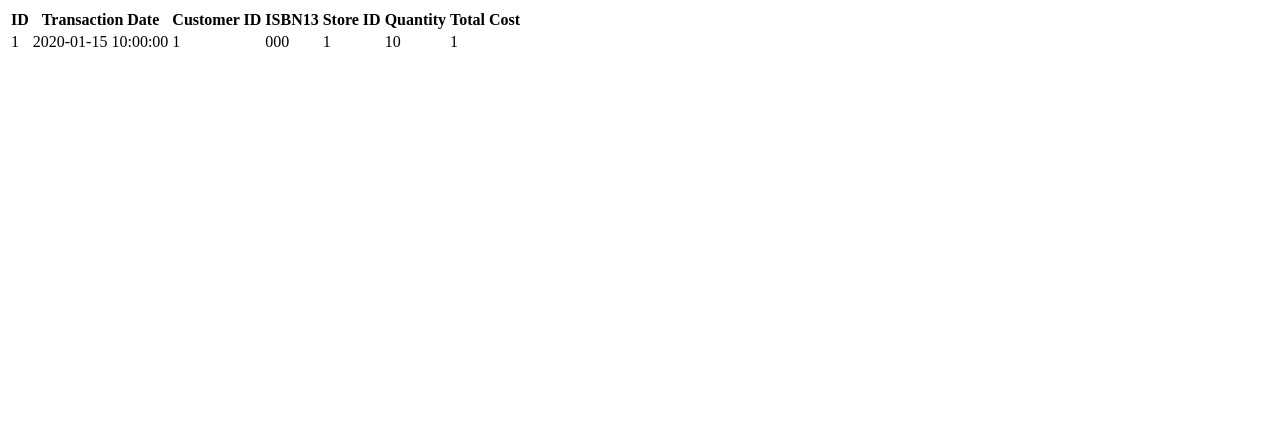
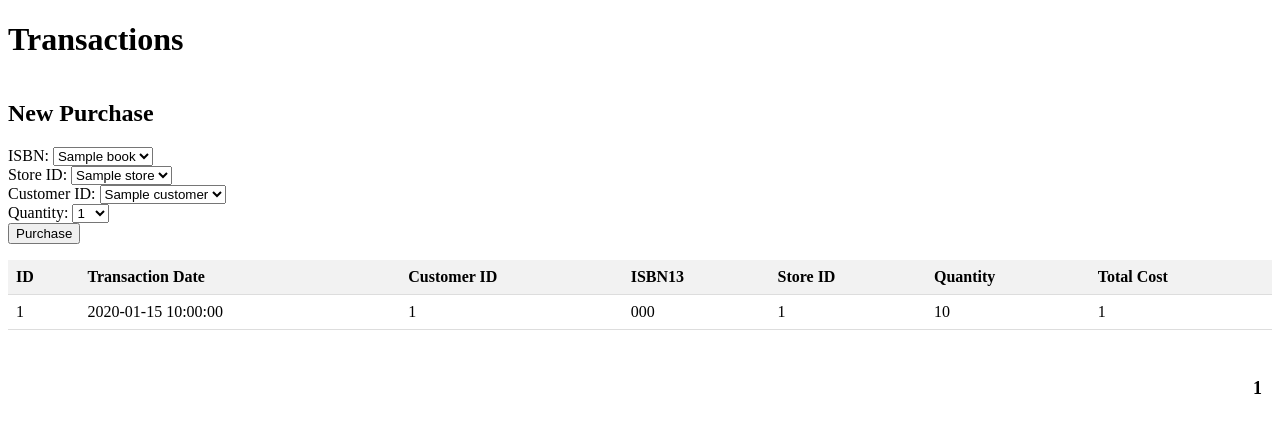
Before and after one commit to wlinds/amazun, a Flask app: template templates/transactions.html in a window 1280 px wide. Shown: the top 433 px of the page. Run offline with Flask 3, Linux system fonts and the light colour scheme; the template is opened without the code that fills it: most values are stand-ins (such as "Sample title", 1, 10 or a date in 2020).

Commit message:
add basic css test and total sales route

```diff
--- a/templates/transactions.html
+++ b/templates/transactions.html
@@ -1,13 +1,83 @@
 <!DOCTYPE html>
 <html>
-
-<!-- Transactions -->
-
 <head>
 	<title>Transactions</title>
+	<style>
+		table {
+			border-collapse: collapse;
+			width: 100%;
+		}
+
+		th, td {
+			text-align: left;
+			padding: 8px;
+			border-bottom: 1px solid #ddd;
+		}
+
+		th {
+			background-color: #f2f2f2;
+		}
+
+		.container {
+			display: flex;
+			justify-content: flex-end;
+			padding: 10px;
+			margin-top: 20px;
+		}
+
+		.total-sales {
+			font-size: 18px;
+			font-weight: bold;
+			text-align: right;
+		}
+	</style>
 </head>
 <body>
+
+		<h1>Transactions</h1>
+
 		<table>
+		  <!-- transaction table code here -->
+		</table>
+
+		<h2>New Purchase</h2>
+
+		<form action="/purchase" method="post">
+		  <label for="isbn">ISBN:</label>
+		  <select id="isbn" name="isbn">
+			{% for book in books %}
+			  <option value="{{ book.isbn }}">{{ book.title }}</option>
+			{% endfor %}
+		  </select><br>
+
+		  <label for="store_id">Store ID:</label>
+		  <select id="store_id" name="store_id">
+			{% for store in stores %}
+			  <option value="{{ store.id }}">{{ store.name }}</option>
+			{% endfor %}
+		  </select><br>
+
+		  <label for="customer_id">Customer ID:</label>
+		  <select id="customer_id" name="customer_id">
+			{% for customer in customers %}
+			  <option value="{{ customer.id }}">{{ customer.name }}</option>
+			{% endfor %}
+		  </select><br>
+
+		  <label for="quantity">Quantity:</label>
+		  <select id="quantity" name="quantity">
+			{% for i in range(1, 11) %}
+			  <option value="{{ i }}">{{ i }}</option>
+			{% endfor %}
+		  </select><br>
+
+		  <input type="submit" value="Purchase">
+		</form>
+
+		<p>{{ message }}</p>
+
+	<table>
+		<thead>
 			<tr>
 				<th>ID</th>
 				<th>Transaction Date</th>
@@ -17,6 +87,8 @@
 				<th>Quantity</th>
 				<th>Total Cost</th>
 			</tr>
+		</thead>
+		<tbody>
 			{% for transaction in results %}
 			<tr>
 				<td>{{ transaction.id }}</td>
@@ -28,6 +100,11 @@
 				<td>{{ transaction.total_cost }}</td>
 			</tr>
 			{% endfor %}
+		</tbody>
 	</table>
+
+	<div class="container">
+		<p class="total-sales">{{ total_sales }}</p>
+	</div>
 </body>
 </html>
```
Lines whose indentation alone changed are shown as unchanged.
